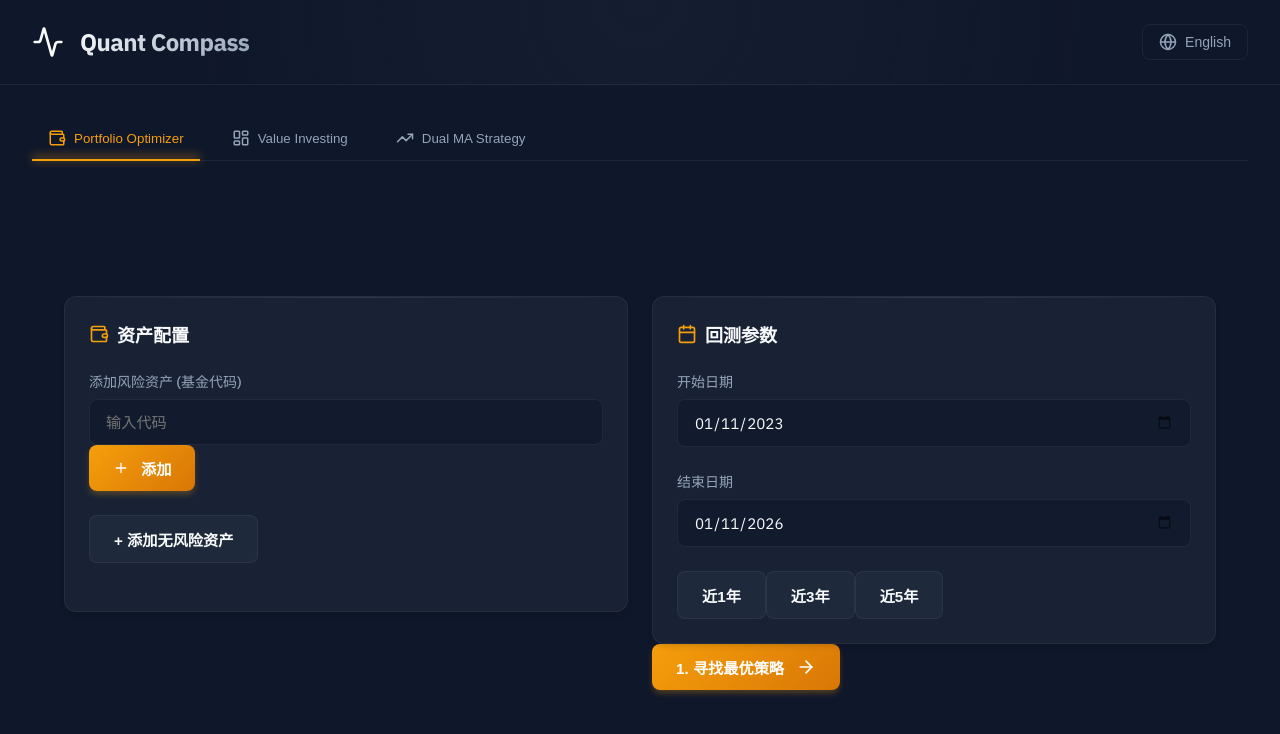
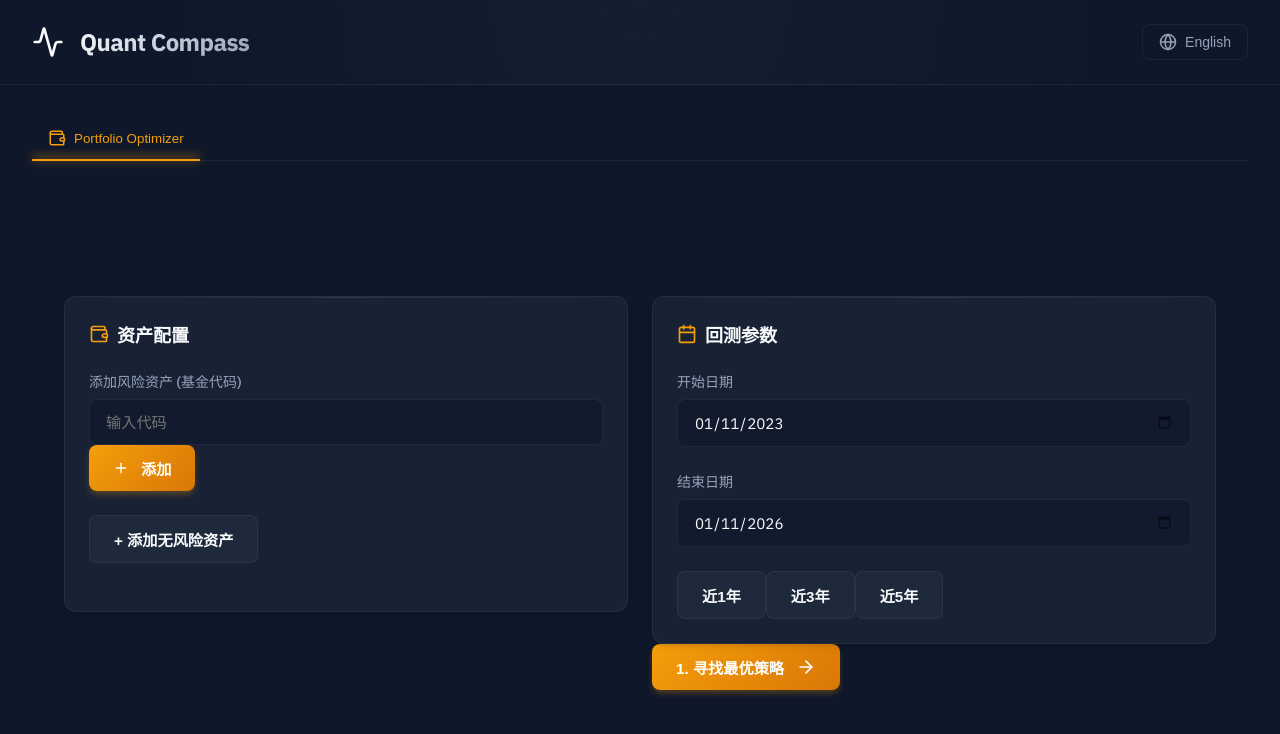
Before and after one commit to KLOSYX/quant-compass, a React (Create React App) app in the folder frontend/: page / in a window 1280 px wide. Shown: the top 734 px of the page. Built offline with nearby package versions, Linux system fonts and the light colour scheme.

Commit message:
feat: remove unused tabs and persist monthly budget input
- Remove Value Investing and Dual MA Strategy tabs (empty content)
- Remove setMonthlyInvestment('') on analysis submit to persist user input
- Clean up unused component imports (ValueInvesting, DualMovingAverage)

```diff
--- a/frontend/src/App.js
+++ b/frontend/src/App.js
@@ -1,8 +1,6 @@
 import React, { useState } from 'react';
-import { Activity, LayoutDashboard, TrendingUp, Wallet, Globe } from 'lucide-react';
+import { Activity, Wallet, Globe } from 'lucide-react';
 import './App.css';
-import ValueInvesting from './ValueInvesting';
-import DualMovingAverage from './DualMovingAverage';
 import PortfolioOptimizer from './PortfolioOptimizer';
 import { useLanguage } from './LanguageContext';
 
@@ -35,27 +33,13 @@ function App() {
                             <Wallet size={18} />
                             {t('nav_portfolio')}
                         </button>
-                        <button
-                            className={`nav-tab flex items-center gap-2 ${activeTab === 'value-investing' ? 'active' : ''}`}
-                            onClick={() => setActiveTab('value-investing')}
-                        >
-                            <LayoutDashboard size={18} />
-                            {t('nav_value')}
-                        </button>
-                        <button
-                            className={`nav-tab flex items-center gap-2 ${activeTab === 'dual-moving-average' ? 'active' : ''}`}
-                            onClick={() => setActiveTab('dual-moving-average')}
-                        >
-                            <TrendingUp size={18} />
-                            {t('nav_dma')}
-                        </button>
+
                     </nav>
                 </div>
 
                 <div className="tab-content full-width">
                     {activeTab === 'portfolio-optimizer' && <PortfolioOptimizer />}
-                    {activeTab === 'value-investing' && <ValueInvesting />}
-                    {activeTab === 'dual-moving-average' && <DualMovingAverage />}
+
                 </div>
             </main>
         </div>
--- a/frontend/src/PortfolioOptimizer.js
+++ b/frontend/src/PortfolioOptimizer.js
@@ -238,8 +238,6 @@ function PortfolioOptimizer() {
         setAnalysisResult(null);
         setSelectedPoint(null);
         setStrategyResult(null);
-        setMonthlyInvestment('');
-
 
         try {
             const feesAsFloats = Object.entries(fundFees).reduce((acc, [code, fee]) => {
```
Lines whose indentation alone changed are shown as unchanged.
